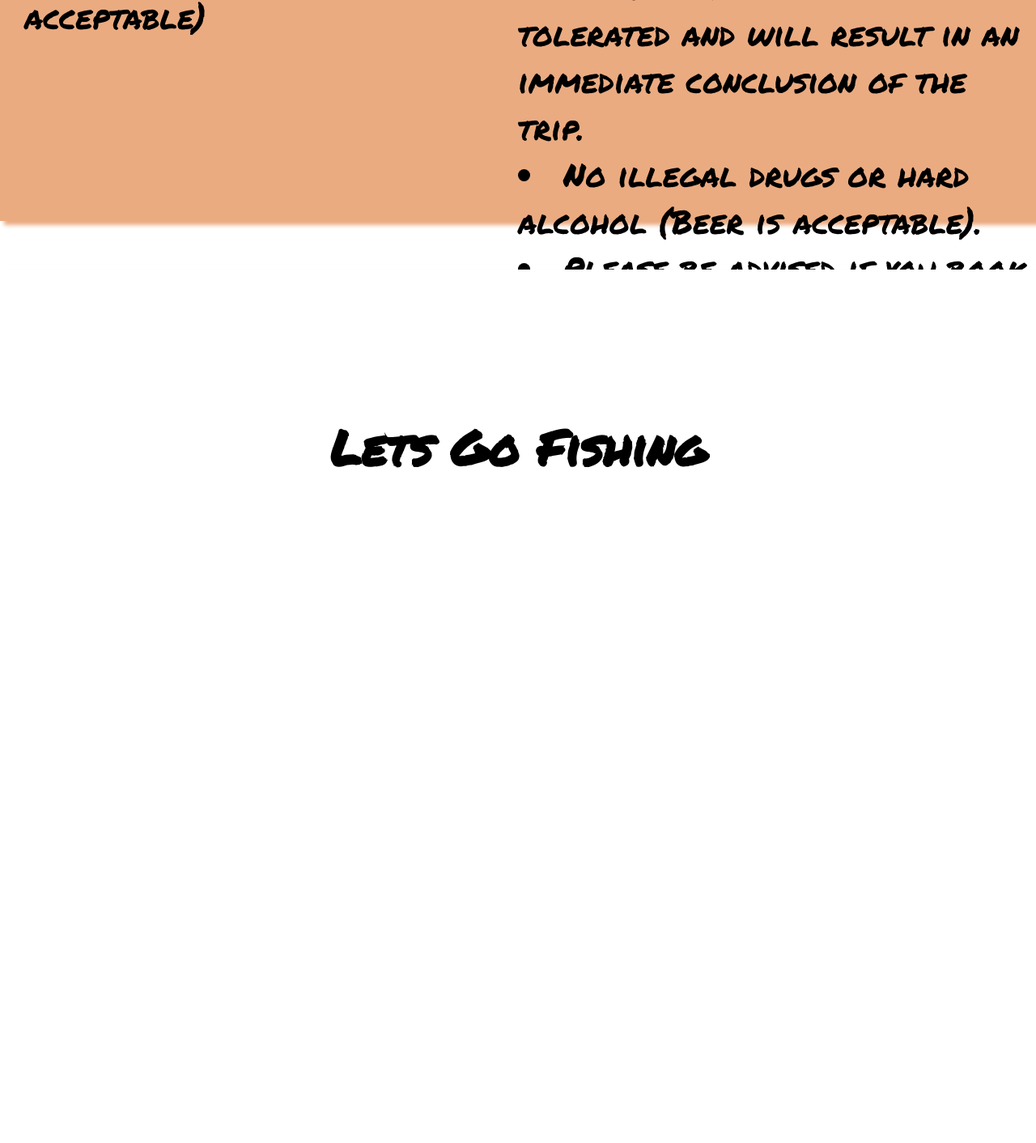
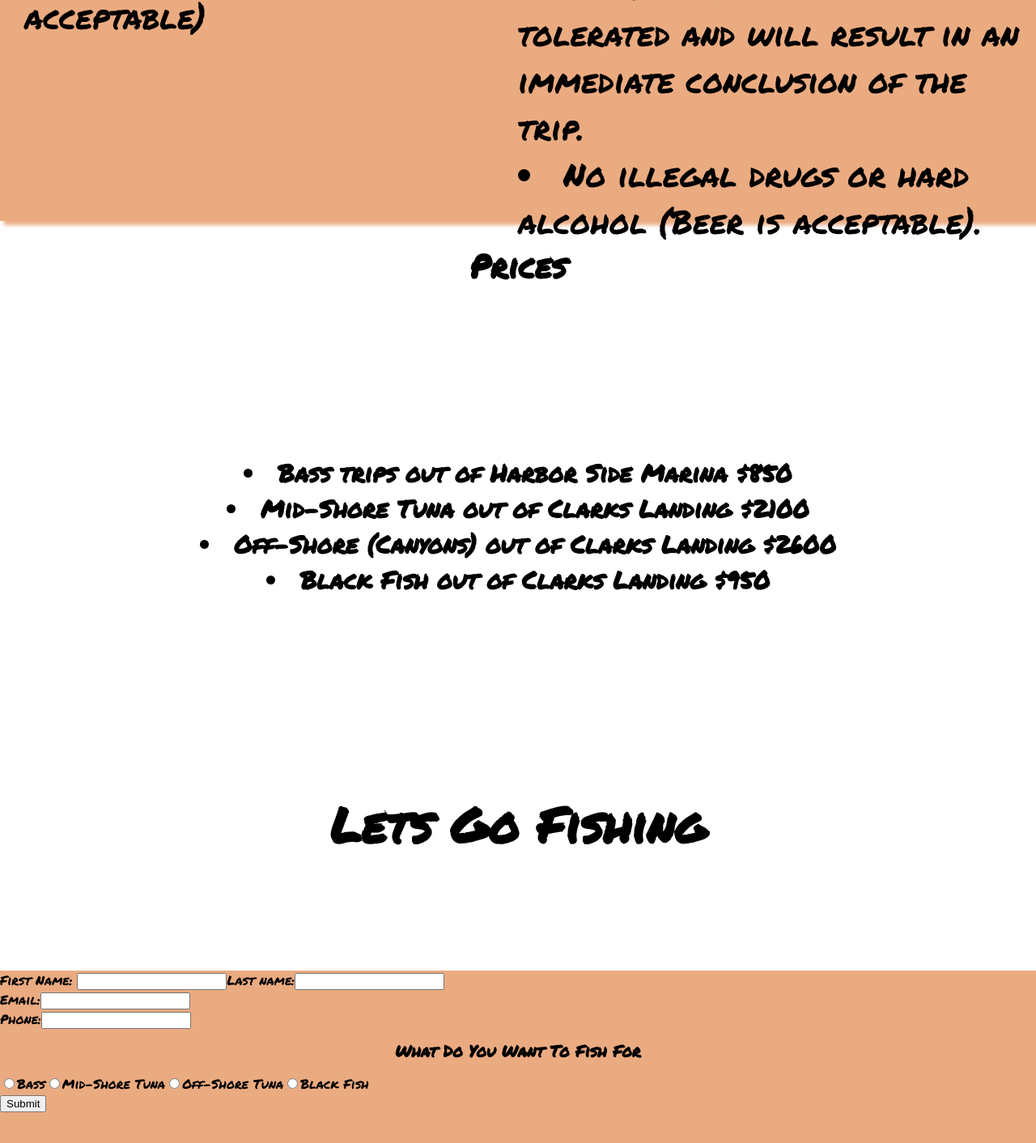
Before and after one commit to Trent325/BassLineSportFishingSite, a Next.js app in the folder basslines-sportfishing/: page /BookATrip in a window 1280 px wide. Shown: the part 1497-2909 px from the top of the page at 81% size. Built offline with nearby package versions, Linux system fonts and the light colour scheme.

Commit message:
Co-authored-by: Ray Luberto <rluberto@users.noreply.github.com>

```diff
--- a/basslines-sportfishing/components/BookATrip/BookATrip.module.scss
+++ b/basslines-sportfishing/components/BookATrip/BookATrip.module.scss
@@ -74,5 +74,50 @@
     display: block;
     width: auto;
     height: 4000px;
+    background-color: #ebab81;
+}
+.textWrapper{
+
+    top: 50%;
+    text-align: center;
+    position: relative;
+    display: block;
+}
+.PriceContainer{
+    position: relative;
+    display: block;
+    width: auto;
+    height: auto;
     background-color: white;
 }
+.PriceContainer p{
+    position: relative;
+    display: block;
+    font-size: 30px;
+    padding-top: 175px;
+    text-align: center;
+    font-weight: bold;
+
+}
+
+.PriceContainer h1{
+    text-align: center;
+    font-size: 40px;
+    top: 50%;
+  }
+.formEmail{
+    position: relative;
+    display: block;
+}
+.formPhone{
+    position: relative;
+    display: block;
+}
+.formWhatDoYouWantToGoFor{
+    position: relative;
+    display: block;
+}
+.formWhatDoYouWantToGoFor h1{
+    text-align: center;
+    font-size: 20px;
+}
--- a/basslines-sportfishing/components/BookATrip/index.tsx
+++ b/basslines-sportfishing/components/BookATrip/index.tsx
@@ -28,6 +28,7 @@ const BookATrip: React.FC =() => {
                     </p>
 
                 </div>
+
                 <div className = {style.charterPolicy}>
                     <h1>Charter Policy</h1>
                     <p>
@@ -48,13 +49,61 @@ const BookATrip: React.FC =() => {
                 </div>
 
             </div>
+
+            <div className = {style.PriceContainer}>
+                <h1>
+                    Prices
+                </h1>
+                <p>
+                    <li>Bass trips out of Harbor Side Marina $850</li>
+                    <li>Mid-Shore Tuna out of Clarks Landing $2100</li>
+                    <li>Off-Shore (Canyons) out of Clarks Landing $2600</li>
+                    <li>Black Fish out of Clarks Landing $950</li>
+
+                </p>
+
+            </div>
             <div className = {style.intro}>
                 <p>
                     Lets Go Fishing
                 </p>
             </div>
 
+
+
             <div className = {style.formContainer}>
+                <form id="contact" method="POST" action="send" enctype="multipart/form-data">
+
+                    <label htmlFor="Fname">First Name: </label>
+                    <input type="text" name="Fname"></input>
+                    <label htmlFor="lname">Last name:</label>
+                    <input type="text" id="lname" name="lname"></input>
+
+                    <div className = {style.formEmail}>
+                        <label htmlFor="email">Email:</label>
+                        <input type="text" id="email" name="email"></input>
+                    </div>
+
+                    <div className = {style.formPhone}>
+                        <label htmlFor="phone">Phone:</label>
+                        <input type="text" id="Phone" name="phone"></input>
+                    </div>
+
+                    <div className = {style.formWhatDoYouWantToGoFor}>
+                        <h1> What Do You Want To Fish For</h1>
+                        <input type="radio" id="Bass" name="Bass"></input>
+                        <label htmlFor="male">Bass</label>
+                        <input type="radio" id="MidShore" name="MidShore"></input>
+                        <label htmlFor="MidShore">Mid-Shore Tuna</label>
+                        <input type="radio" id="OffShore" name="OffShore"></input>
+                        <label htmlFor="OffShore">Off-Shore Tuna</label>
+                        <input type="radio" id="BlackFish" name="BlackFish"></input>
+                        <label htmlFor="BlackFish">Black Fish</label>
+
+                    </div>
+
+                    <input type="submit" value="Submit"></input>
+                </form>
 
             </div>
 
--- a/basslines-sportfishing/pages/index.tsx
+++ b/basslines-sportfishing/pages/index.tsx
@@ -15,8 +15,6 @@ const Home: NextPage =() => {
             <HomePageIntro/>
           </div>
       <Footer/>
-
-
     </div>
 
 
```
